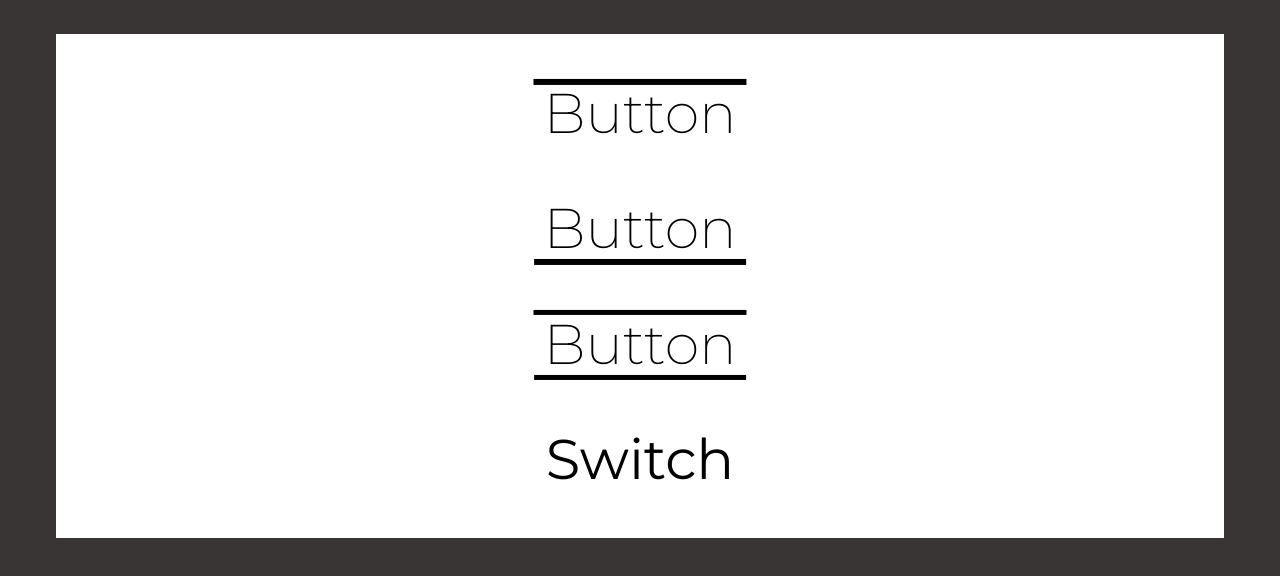
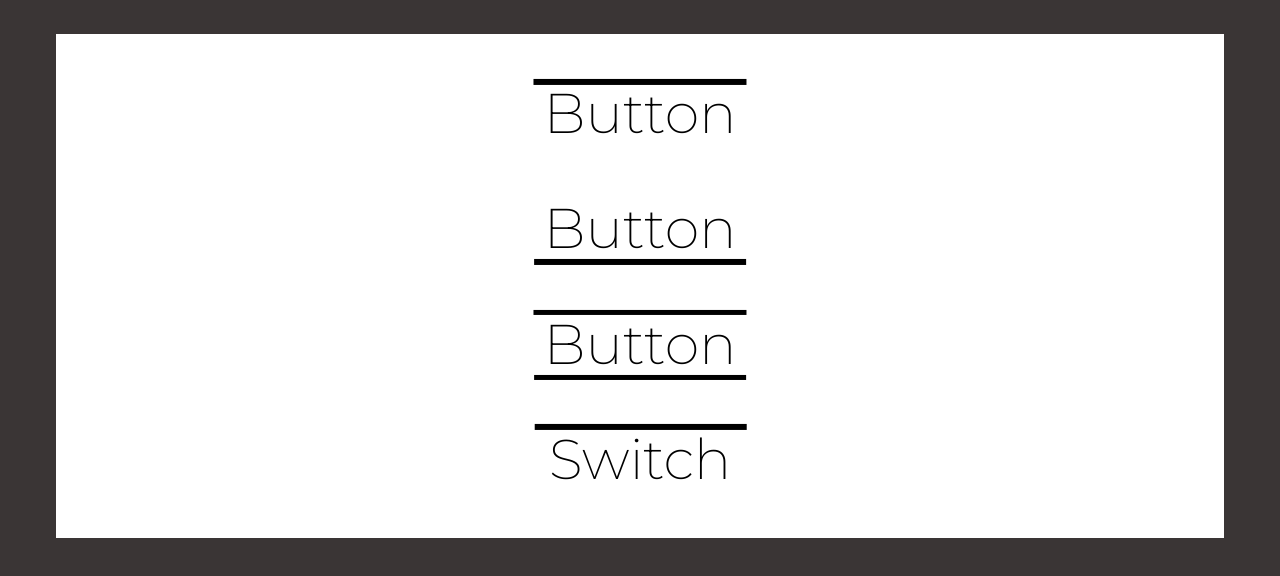
Before and after one commit to lubingeremy/animated-buttons, a plain HTML site: page index.html in a window 1280 px wide. Shown: the part 146-722 px from the top of the page. Drawn offline with Linux system fonts and the light colour scheme.

Commit message:
Script updated

```diff
--- a/script.js
+++ b/script.js
@@ -1,3 +1,9 @@
 let switchButton = document.getElementById("btn4")
 
-// console.log(switchButton)
+let switchHov = switchButton.parentElement.querySelector(':hover');
+// let style = window.getComputedStyle(switchButton, ':hover::before');
+// let transform = style.getPropertyValue('transform');
+
+console.log(switchHov)
+// console.log(style)
+// console.log(transform)
--- a/styles.css
+++ b/styles.css
@@ -109,3 +109,24 @@ button{
 #btn3:hover::after{
     transform: translate(-3.623rem, -0.05rem);
 }
+/* BUTTON 4 */
+#btn4{
+    font-weight: 200;
+    transition: 0.4s;
+}
+#btn4:hover{
+    background-color: black;
+    color: white;
+}
+#btn4::before{
+    content: "";
+    position: absolute;
+    width: 3.8rem;
+    height: 0.1rem;
+    background-color: black;
+    transform: translate(-0.255rem, -0.019rem);
+    transition: 0.3s;
+}
+#btn4:hover::before{
+    transform: translate(-0.255rem, 1.17rem);
+}
```
